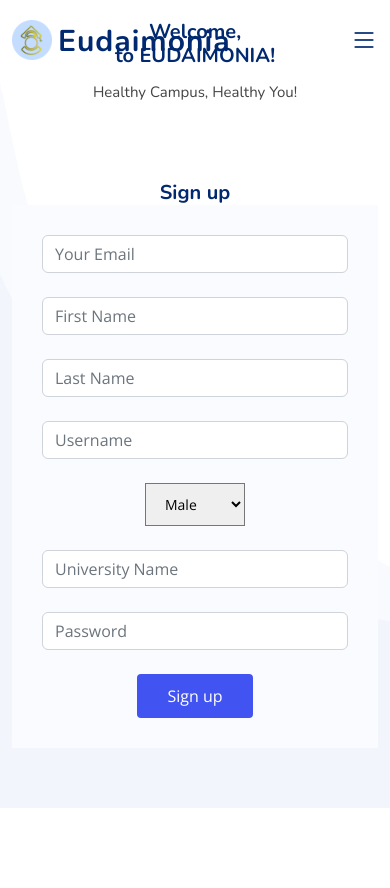
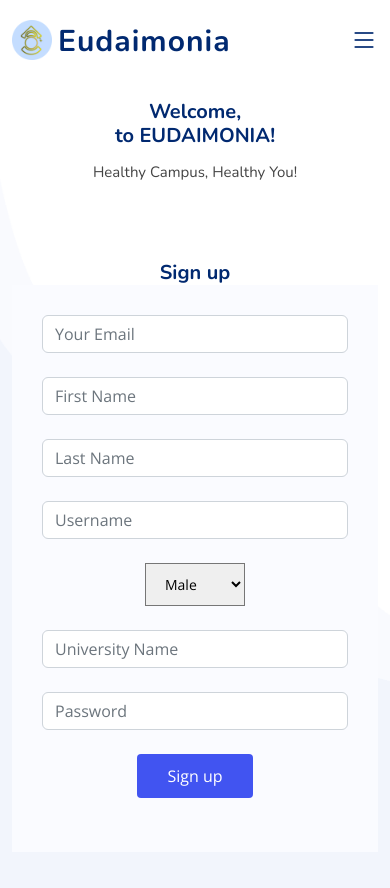
Before and after one commit to iamfaqeehhokyky/Eudaimonia, a Flask app: page /signup in a window 390 px wide. Before the commit the page ends 808 px from the top, so only its background shows below. Run offline with Flask 3, Linux system fonts and the light colour scheme; some libraries are stand-ins or nearby versions.

Commit message:
Making these pages responsive on all devices

```diff
--- a/static/assets/css/style.css
+++ b/static/assets/css/style.css
@@ -522,7 +522,8 @@ section {
     padding: 100px 0 60px 0;
   }
 
-  .hero .hero-img {
+  .hero .hero-img,
+  .hero .this {
     text-align: center;
     margin-top: 80px;
   }
--- a/templates/index.html
+++ b/templates/index.html
@@ -104,7 +104,7 @@
             />
           </div>
 
-          <div class="col-lg-6 d-flex flex-column justify-content-center">
+          <div class="col-lg-6 d-flex flex-column justify-content-center this">
             <h1 data-aos="fade-up">HEALTHY CAMPUS,<br />HEALTHY YOU!</h1>
             <h2 data-aos="fade-up" data-aos-delay="400">
               Stress from balancing academics and other extracurricular
--- a/templates/signin.html
+++ b/templates/signin.html
@@ -4,7 +4,7 @@
 <section id="hero" class="hero d-flex align-items-center contact">
   <div class="container">
     <div class="row">
-      <div class="col-lg-6 d-flex flex-column justify-content-center">
+      <div class="col-lg-6 hero-img">
         <h1 data-aos="fade-up">Welcome,<br />to EUDAIMONIA!</h1>
         <h2 data-aos="fade-up" data-aos-delay="400">
           Healthy Campus, Healthy You!
@@ -23,7 +23,7 @@
       </div>
 
       <!-- <div class="container col-lg-6 hero-img"> -->
-      <div class="col-lg-6 hero-img">
+      <div class="col-lg-6 d-flex flex-column justify-content-center this">
         <div class="col-lg-12">
           <h1>Sign in</h1>
           {% if error %}
--- a/templates/signup.html
+++ b/templates/signup.html
@@ -3,7 +3,7 @@
 <section id="hero" class="hero d-flex align-items-center contact">
   <div class="container">
     <div class="row">
-      <div class="col-lg-6 d-flex flex-column justify-content-center">
+      <div class="col-lg-6 hero-img">
         <h1 data-aos="fade-up">Welcome,<br />to EUDAIMONIA!</h1>
         <h2 data-aos="fade-up" data-aos-delay="400">
           Healthy Campus, Healthy You!
@@ -22,7 +22,7 @@
       </div>
 
       <!-- <div class="container col-lg-6 hero-img"> -->
-      <div class="col-lg-6 hero-img">
+      <div class="col-lg-6 d-flex flex-column justify-content-center this">
         <div class="col-lg-12">
           <h1>Sign up</h1>
           {% if error %}
```
